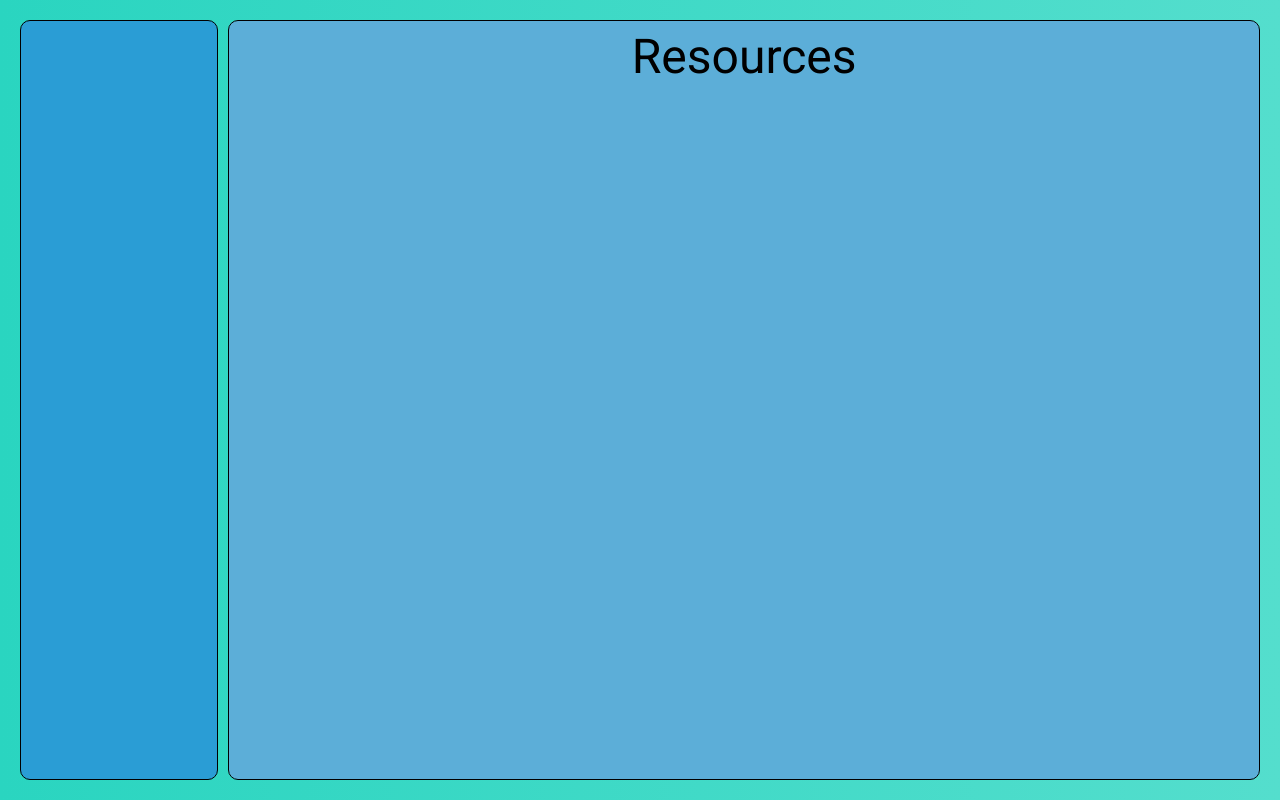
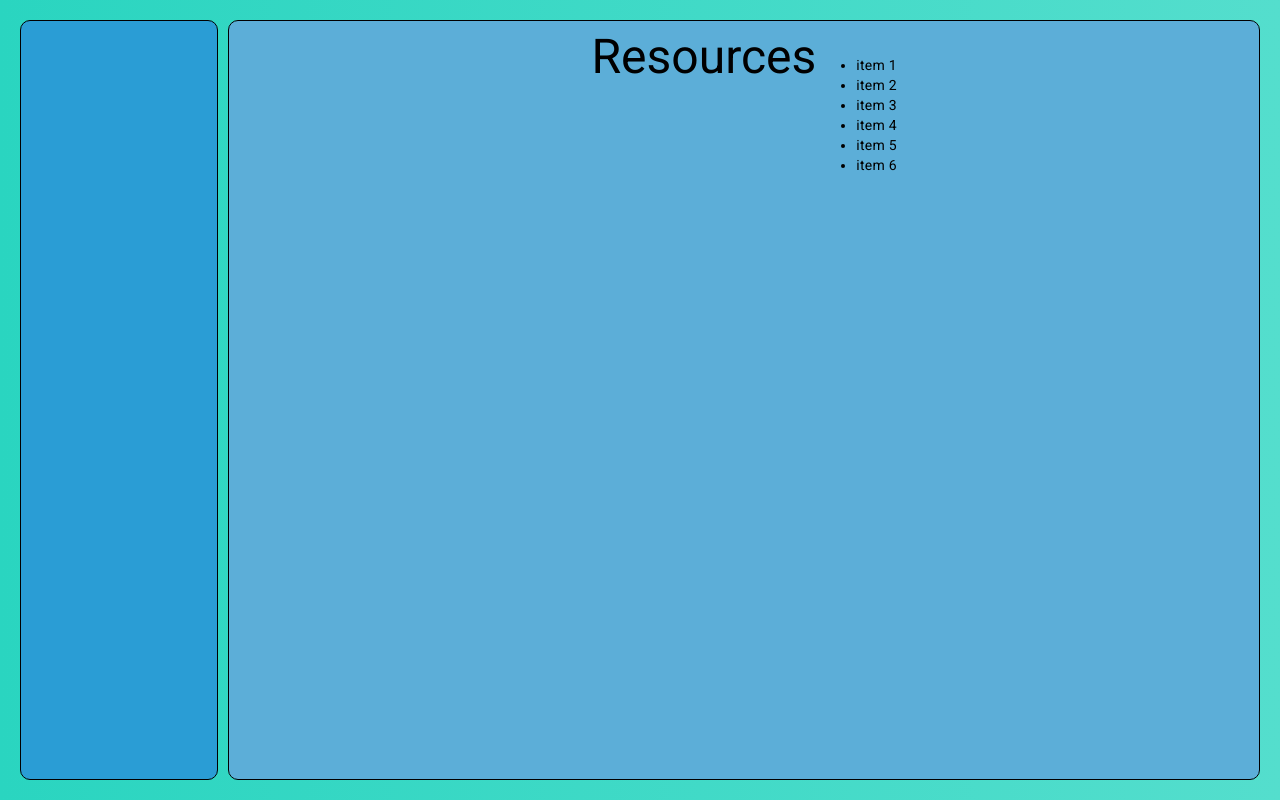
Before and after one commit to carterlelash/ChemistryWebsite, an Angular app in the folder chem-site/: page /resources in a window 1280 px wide. Built offline with nearby package versions, Linux system fonts and the light colour scheme.

Commit message:
list added

```diff
--- a/chem-site/src/app/resources/resources.component.html
+++ b/chem-site/src/app/resources/resources.component.html
@@ -11,6 +11,14 @@
         <div class="grid-item grid-item-large containe"></div>
         <div class="grid-item grid-item-medium">
             <h1 style="font-size:xxx-large;">Resources</h1>
+            <ul id = "sourcesList">
+                <li>item 1</li>
+                <li>item 2</li>
+                <li>item 3</li>
+                <li>item 4</li>
+                <li>item 5</li>
+                <li>item 6</li>
+            </ul>
         </div>
       </div>
 </body>
```
